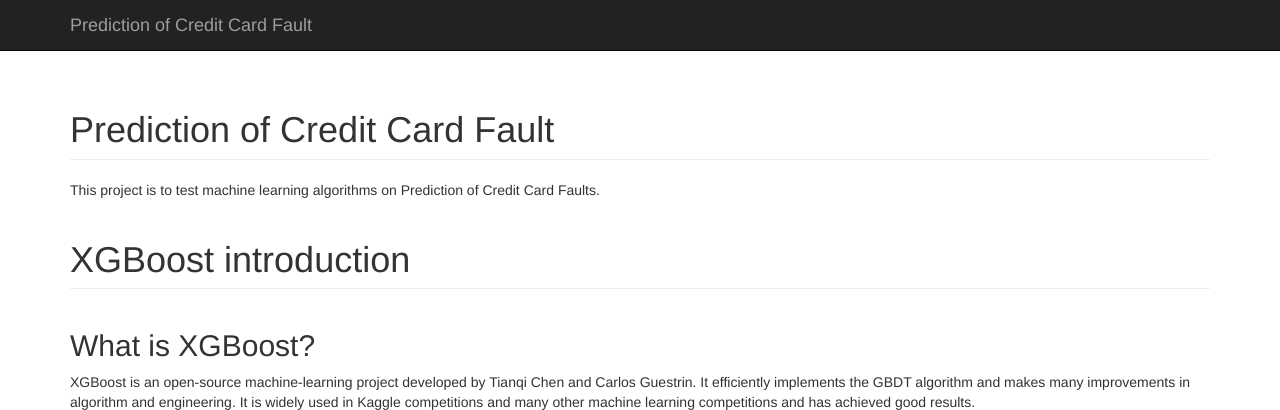
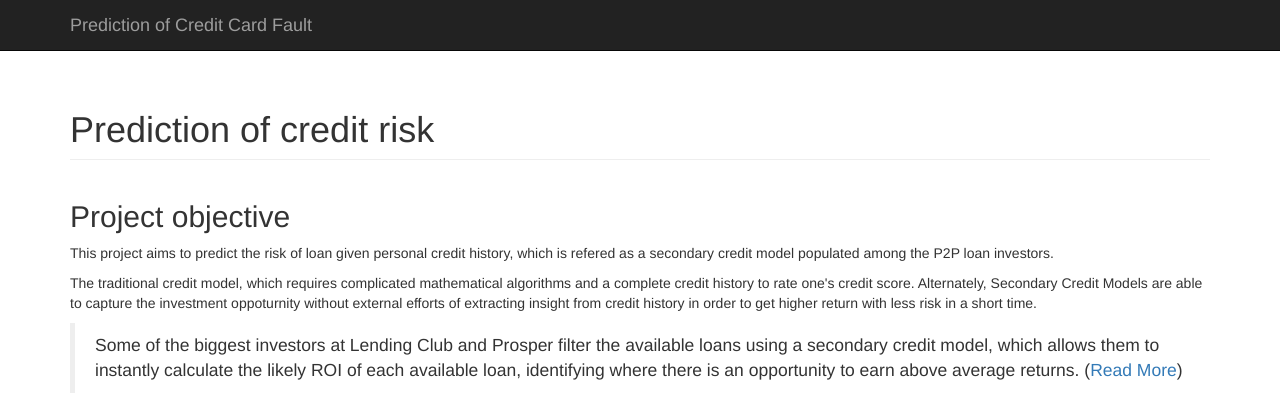
Before and after one commit to 2037/Fintech, a Flask app: template templates/index.html in a window 1280 px wide. Shown: the top 410 px of the page. Run offline with Flask 2, Linux system fonts and the light colour scheme; the template is opened without the code that fills it, so the values that code supplies are empty; parts of the project's set-up code (start-up, migrations or seed data) failed here and were passed over; some libraries are stand-ins or nearby versions.

Commit message:
projectdescription

```diff
--- a/templates/index.html
+++ b/templates/index.html
@@ -6,8 +6,9 @@
     <meta name="viewport" content="width=device-width, initial-scale=1">
     <meta charset="utf-8">
     <meta http-equiv="X-UA-Compatible" content="IE=edge">
-    <meta name="description" content="">
-    <meta name="author" content="Jack Wang">
+    <meta name="description" content="Fintech">
+    <meta name="author" content="Liuming (Jack) Wang">
+
     <link href="http://maxcdn.bootstrapcdn.com/bootstrap/3.3.7/css/bootstrap.min.css" rel="stylesheet">
     <!--
     <script src="https://unpkg.com/element-ui/lib/index.js"></script>
@@ -15,6 +16,7 @@
     <script src="https://cdn.jsdelivr.net/npm/axios/dist/axios.min.js"></script> -->
 
     <title>Prediction of Credit Card Fault</title>
+
     <style>
         .column {
             width: 500px;
@@ -30,33 +32,6 @@
         }
     </style>
 
-    <style type="text/css">
-        .text {
-            font-size: 16px;
-        }
-
-        .item {
-            margin-bottom: 18px;
-        }
-
-        .clearfix:before,
-        .clearfix:after {
-            display: table;
-            content: "";
-        }
-
-        .clearfix:after {
-            clear: both
-        }
-
-        .box-card {
-            width: 480px;
-        }
-
-        .el-button {
-            width: 200px;
-        }
-    </style>
 </head>
 
 <body>
@@ -73,11 +48,57 @@
         <!-- Project Descriptions -->
         <div class="row">
             <div class="col-lg-12">
-                <h1 class="page-header">Prediction of Credit Card Fault
+                <h1 class="page-header">Prediction of credit risk
                 </h1>
             </div>
         </div>
-        This project is to test machine learning algorithms on Prediction of Credit Card Faults.
+
+        <h2 id="project-objective">Project objective</h2>
+        <p>This project aims to predict the risk of loan given personal credit history, which is refered as a secondary
+            credit model populated among the P2P loan investors. </p>
+        <p>The traditional credit model, which requires complicated mathematical algorithms and a complete credit
+            history to rate one&#39;s credit score. Alternately, Secondary Credit Models are able to capture the
+            investment oppoturnity without external efforts of extracting insight from credit history in order to get
+            higher return with less risk in a short time. </p>
+        <blockquote>
+            <p>Some of the biggest investors at Lending Club and Prosper filter the available loans using a secondary
+                credit model, which allows them to instantly calculate the likely ROI of each available loan,
+                identifying where there is an opportunity to earn above average returns. (<a
+                    href="https://www.lendingmemo.com/credit-model-lending-club-prosper/">Read More</a>)
+            </p>
+        </blockquote>
+        <img src="{{url_for('static', filename='p2p.png')}} " /><br>
+        Buying zones covering the high return and low risk cases as credit models missed the chances..<br><br>
+        <p>This web app used the following methodology: Train by batch, predict on the fly, serve via REST API, as the
+            training and persisting are done offline while prediction is done in real-time. The XGBoost model is trained
+            offline and deployed to AWS Elastic Beanstalk. This web is used on Flask as web framework. </p>
+        <h2 id="data-description-and-process">Data description and process</h2>
+        <p>From data downloaded from Lending Club, we intersected history and current data to get useful and valid
+            features. After loading lending club API of the year 2017 (443k) and selecting loans that are 36 months,
+            fully paid and charged off, 257k records with 108 features were transformed into 124 columns of features by
+            feature engineering, which involved column dropping, datetime transformation, one-hot Encoding, frequency
+            encoding(zip codes), ordinal feature encoding (grades and subgrades) and etc. The whole set (257k) of data
+            were split into training set (206k) and test set(51k). Training set was again split into training set and
+            validation set by 70%/30% in order to use early stopping to find the optimal number of boosting rounds.</p>
+        <p>Binary logistic regression is set to be objective function as we only predict two results, and as we predict
+            the probability of default we will set a threshold to predict whether the application for loan is dangerous
+            or safe. The tree booster parameters are set as following in xgb.train():</p>
+
+        <code>
+    params = {"objective": "binary:logistic",
+              "booster" : "gbtree",
+              "eta": 0.05,
+              "max_depth": 6,
+              "subsample": 0.6,
+              "colsample_bytree": 0.7,
+              "silent": 1,
+              "seed": 1234,
+              "eval_metric": "auc",
+              "min_child_weight": 5}
+    num_boost_round = 1500
+    early_stopping_rounds =50
+    </code>
+
 
         <!-- Algorithm - XGBOOST -->
         <div class="row">
@@ -87,23 +108,43 @@
             </div>
         </div>
         <h2 id="what-is-xgboost-">What is XGBoost?</h2>
-        <p>XGBoost is an open-source machine-learning project developed by Tianqi Chen and Carlos Guestrin. It efficiently implements the GBDT algorithm and makes many improvements in algorithm and engineering. It is widely used in Kaggle competitions and many other machine learning competitions and has achieved good results.</p>
-        <p>XGBoost is essentially a GBDT (Gradient Boosting Decision Tree) that strives to maximize speed and efficiency, so it is called X (Extreme) GBoosted. Including the aforementioned, both are boosting methods. In addition to some differences in algorithm from traditional GBDT, XGBoost has also done a lot of optimization in engineering implementation. </p>
+        <p>XGBoost is an open-source machine-learning project developed by Tianqi Chen and Carlos Guestrin. It
+            efficiently implements the GBDT algorithm and makes many improvements in algorithm and engineering. It is
+            widely used in Kaggle competitions and many other machine learning competitions and has achieved good
+            results.</p>
+        <p>XGBoost is essentially a GBDT (Gradient Boosting Decision Tree) that strives to maximize speed and
+            efficiency, so it is called X (Extreme) GBoosted. Including the aforementioned, both are boosting methods.
+            In addition to some differences in algorithm from traditional GBDT, XGBoost has also done a lot of
+            optimization in engineering implementation. </p>
 
         <h2 id="where-is-the-advantage-of-xgboost-">What is the advantage of XGBoost?</h2>
-        <p>XGBoost uses Taylor expansion to get first-order and second-order partial derivatives, which contributes faster and more accurate gradient descendence. Using Taylor expansion to obtain the second-order derivative form of the function as the independent variable can be used without selecting the specific form of the loss function. Leaf splitting optimization can be performed only by relying on the value of the input data, which essentially separates the selection of the loss function from the optimization of the model algorithm/parameter selection. This decoupling increases the applicability of XGBoost, making it possible to select on-demand loss functions for either classification or regression.</p>
+        <p>XGBoost uses Taylor expansion to get first-order and second-order partial derivatives, which contributes
+            faster and more accurate gradient descendence. Using Taylor expansion to obtain the second-order derivative
+            form of the function as the independent variable can be used without selecting the specific form of the loss
+            function. Leaf splitting optimization can be performed only by relying on the value of the input data, which
+            essentially separates the selection of the loss function from the optimization of the model
+            algorithm/parameter selection. This decoupling increases the applicability of XGBoost, making it possible to
+            select on-demand loss functions for either classification or regression.</p>
 
         <h2 id="how-is-xgboost-different-from-gbdt-">How is XGBoost different from GBDT?</h2>
         <ul>
-        <li>GBDT is a machine learning algorithm and XGBoost is an engineering implementation of this algorithm.</li>
-        <li>When using CART as the base classifier, XGBoost explicitly adds a regular term to control the complexity of the model, which is beneficial to prevent overfitting and improve the generalization ability of the model.</li>
-        <li>GBDT only uses the first-order derivative information of the cost function during model training. XGBoost performs second-order Taylor expansion on the cost function and can use both the first-order and second-order derivatives at the same time.</li>
-        <li>Traditional GBDT uses CART as the base classifier, and XGBoost supports multiple types of base classifiers, such as linear classifiers.</li>
-        <li>Traditional GBDT uses all the data in each iteration, XGBoost adopts a strategy similar to Random Forest, which supports the sampling of data.</li>
-        <li>The traditional GBDT is not designed to deal with missing values, XGBoost can automatically learn the missing value processing strategy.</li>
+            <li>GBDT is a machine learning algorithm and XGBoost is an engineering implementation of this algorithm.
+            </li>
+            <li>When using CART as the base classifier, XGBoost explicitly adds a regular term to control the complexity
+                of the model, which is beneficial to prevent overfitting and improve the generalization ability of the
+                model.</li>
+            <li>GBDT only uses the first-order derivative information of the cost function during model training.
+                XGBoost performs second-order Taylor expansion on the cost function and can use both the first-order and
+                second-order derivatives at the same time.</li>
+            <li>Traditional GBDT uses CART as the base classifier, and XGBoost supports multiple types of base
+                classifiers, such as linear classifiers.</li>
+            <li>Traditional GBDT uses all the data in each iteration, XGBoost adopts a strategy similar to Random
+                Forest, which supports the sampling of data.</li>
+            <li>The traditional GBDT is not designed to deal with missing values, XGBoost can automatically learn the
+                missing value processing strategy.</li>
         </ul>
 
-        <h2>Objective function formula 123</h2>
+        <h2>Objective function formula</h2>
         <img src="{{url_for('static', filename='xgboost0.png')}} " /><br>
         [0] Gradient Tree Boosting objective function<br>
         <img src="{{url_for('static', filename='xgboost1.png')}} " /><br>
@@ -122,9 +163,13 @@
         </div>
         <img src="{{url_for('static', filename='ROC_curve.png')}} " /><br>
         Receiver operating characteristic curve(ROC Curve). <br>
-        The perfect classification is on the left top corner, representing all positive classification is correct (TPR=1), and no wrong negative classification (FPR=0). <br>
+        The perfect classification is on the left top corner, representing all positive classification is correct
+        (TPR=1), and no wrong negative classification (FPR=0). <br>
         The closer to that corner the curves is drawn, the better the model/predictor is. <br>
         Area under the curve of model in validation set is 0.71 (AUC_valid = 0.71).
+
+        <img src="{{url_for('static', filename='feature_importance.png')}} " /><br>
+        Feature Importance Ranking. <br>
 
         <!-- Prediction: input parameters -->
         <div class="row">
@@ -140,17 +185,20 @@
             <label for="fund_rate">Fund Rate: </label> <br> <input type="text" name="fund_rate" value="25.0"><br>
             <label for="bc_open_to_buy">Total open to buy: </label> <br> <input type="text" name="bc_open_to_buy"
                 value="98.0"><br>
-            <label for="total_il_high_credit_limit">Total installment high credit/credit limit: </label> <br> <input type="text"
-                name="total_il_high_credit_limit" value="2.8"><br>
+            <label for="total_il_high_credit_limit">Total installment high credit/credit limit: </label> <br> <input
+                type="text" name="total_il_high_credit_limit" value="2.8"><br>
             <label for="dti">Debt to Income Ratio: </label> <br> <input type="text" name="dti" value="1.31"><br>
             <label for="annual_inc">Annual Income: </label> <br> <input type="text" name="annual_inc" value="53"><br>
-            <label for="bc_util">Ratio of balance to credit limit: </label> <br> <input type="text" name="bc_util" value="10"><br>
+            <label for="bc_util">Ratio of balance to credit limit: </label> <br> <input type="text" name="bc_util"
+                value="10"><br>
 
             <input type="submit" value="Submit">
         </form>
 
         <!-- Prediction: adjust threshold -->
-        <div><h2>Update threshold</h2></div>
+        <div>
+            <h2>Update threshold</h2>
+        </div>
         <form action="/threshold" method="POST">
             <label for="threshold">Threshold (0~1):</label><br>
             <input type="text" id="threshold" name="threshold"><br>
@@ -181,9 +229,13 @@
                 &quot;fund_rate&quot;: The total amount committed to that loan.<br>
                 &quot;bc_open_to_buy&quot;: Total open to buy on revolving bankcards.<br>
                 &quot;total_il_high_credit_limit&quot;: Total installment high credit/credit limit.<br>
-        &quot;dti&quot;: A ratio calculated using the borrower's total monthly debt payments on the total debt obligations, excluding mortgage and the requested LC loan, divided by the borrower's self-reported monthly income.<br>
-        &quot;annual_inc&quot;: The self-reported annual income provided by the borrower during registration.<br>
-        &quot;bc_util&quot;: Ratio of total current balance to high credit/credit limit for all bankcard accounts.<br></p>
+                &quot;dti&quot;: A ratio calculated using the borrower's total monthly debt payments on the total debt
+                obligations, excluding mortgage and the requested LC loan, divided by the borrower's self-reported
+                monthly income.<br>
+                &quot;annual_inc&quot;: The self-reported annual income provided by the borrower during
+                registration.<br>
+                &quot;bc_util&quot;: Ratio of total current balance to high credit/credit limit for all bankcard
+                accounts.<br></p>
 </body>
 
 
```
Lines whose indentation alone changed are shown as unchanged.
